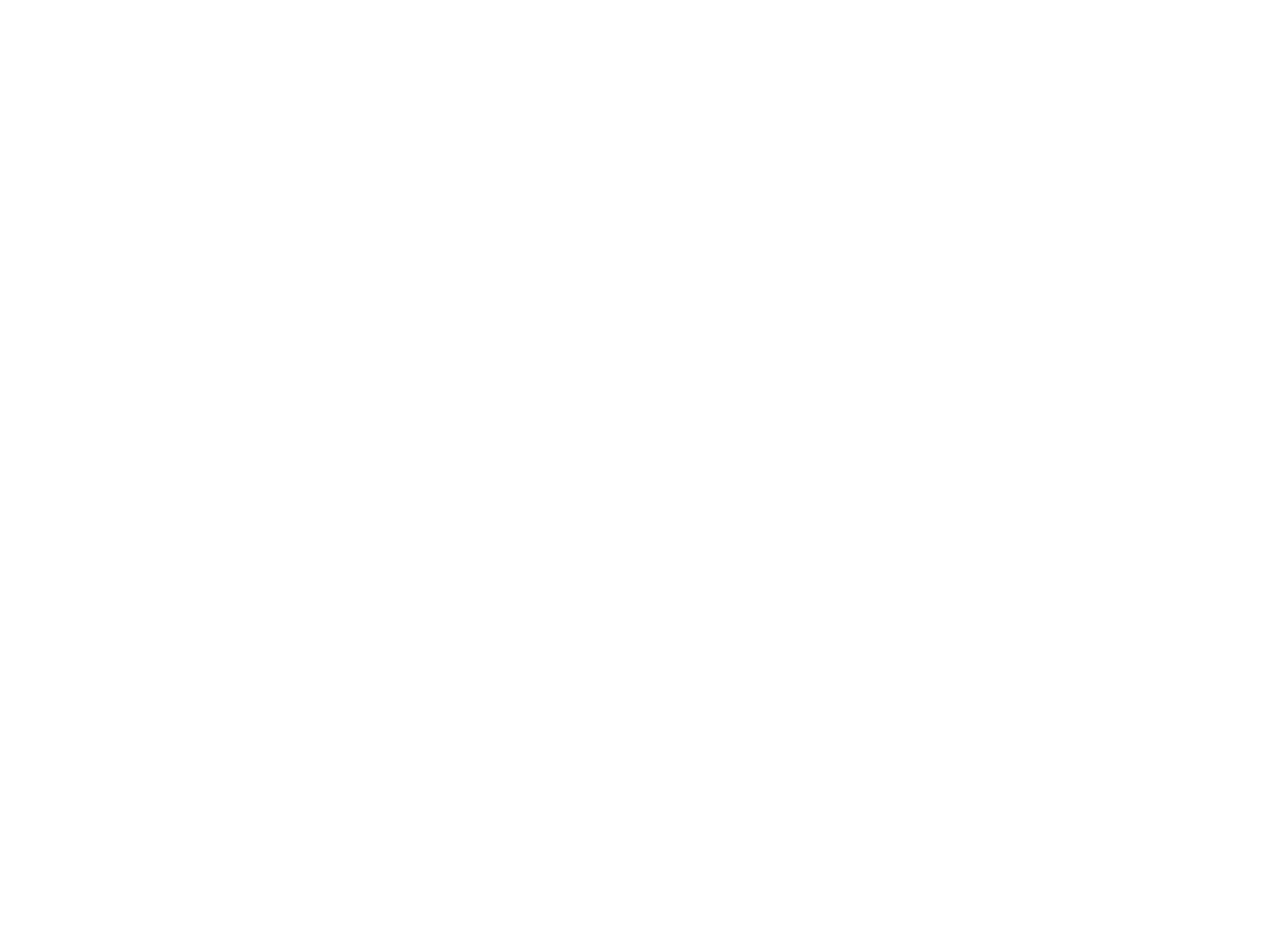
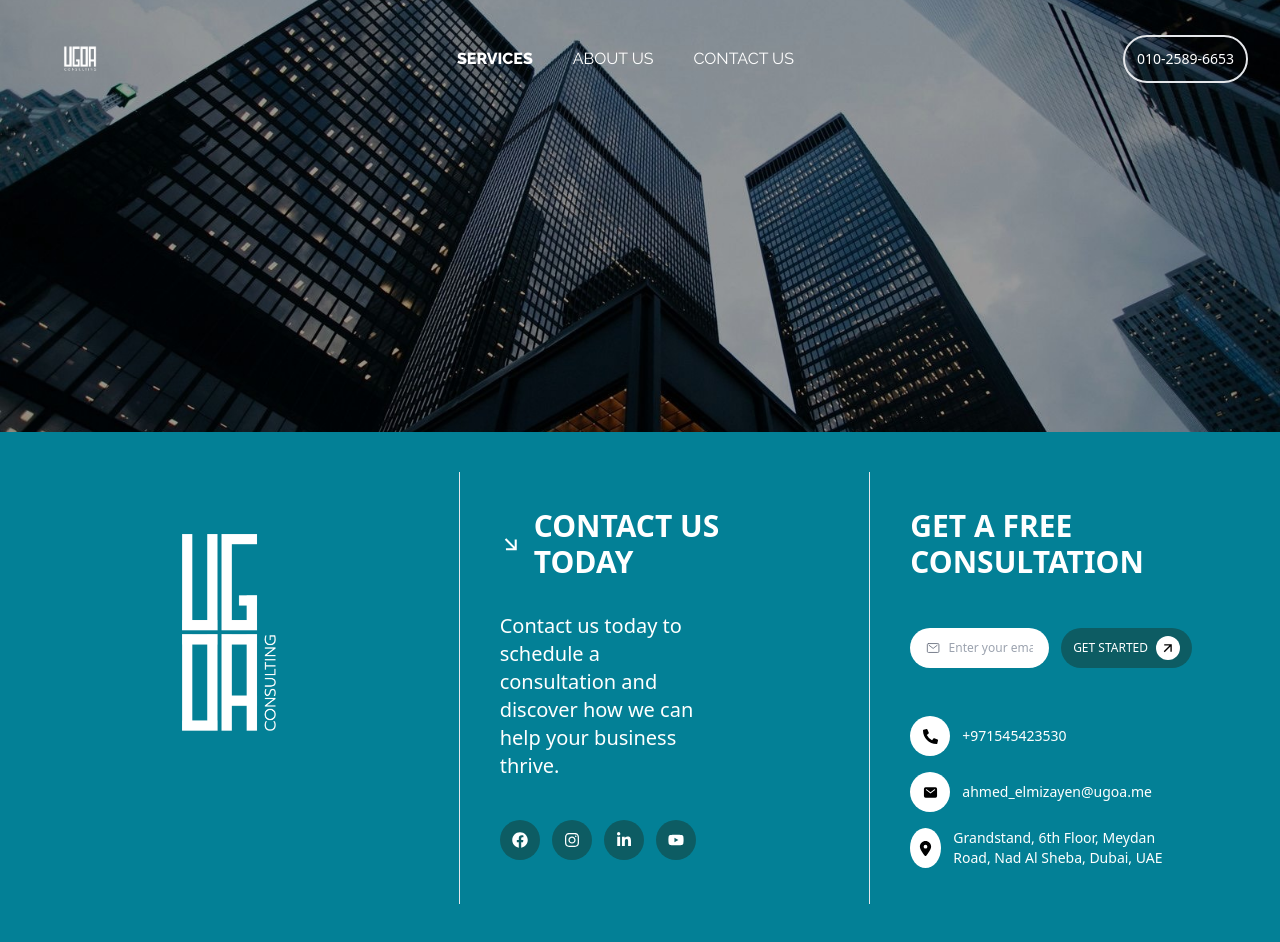
Before and after one commit to Abdelrahmanamrxi/ugoa, a React (Vite) app: page /services in a window 1280 px wide. Before the commit this address had no page. Before the commit the page ends 800 px from the top, so only its background shows below. Built offline with nearby package versions, Linux system fonts and the light colour scheme; a web font is replaced by a local one.

Commit message:
Background Image Applied

```diff
--- a/src/App.jsx
+++ b/src/App.jsx
@@ -3,6 +3,7 @@
 import Layout from './layout/Layout'
 import Home from './components/Home'
 import Contact from './components/Contact'
+import Services from './components/Services'
 import { BrowserRouter,Routes,Route } from 'react-router-dom'
 function App() {
 
@@ -13,6 +14,7 @@
     <Route element={<Layout/>}>
     <Route path="/" element={<Home/>}/>
     <Route path="/contact" element={<Contact/>}/>
+    <Route path="/services" element={<Services/>}/>
 
      </Route>
 
--- /dev/null
+++ b/src/components/Services.jsx
@@ -0,0 +1,11 @@
+import React from 'react'
+
+const Services = () => {
+  return (
+    <div>
+
+    </div>
+  )
+}
+
+export default Services
--- a/src/layout/Header.jsx
+++ b/src/layout/Header.jsx
@@ -2,6 +2,7 @@
 import Navbar from '../components/Navbar'
 import { useLocation } from 'react-router-dom'
 import {motion} from "motion/react"
+import consult from "../assets/consult.jpg"
 
 
 const Header = () => {
@@ -10,6 +11,13 @@
     if(location.pathname==="/contact"){
       return "bg-gradient-primary"
     }
+    if(location.pathname==="/services"){
+      return ""
+    }
+  }
+  function backgroundImageCheck(){
+    if(location.pathname==="/services")
+      return `url(${consult})`
   }
   function renderContent(){
     if(location.pathname==="/contact"){
@@ -32,13 +40,12 @@
            className='lg:w-1/3 md:w-1/2 mt-5  text-offwhite text-opacity-90 font-raleway text-md md:text-lg '>Read our Global Annual Review, meet our Global Leadership Team, discover our approach to corporate sustainability, our commitment to diversity, inclusion, and more.</motion.p>
         </motion.div>
       </div>
-
-
       )
     }
+
   }
   return (
-   <div className={`${backgroundCheck()} text-white md:h-[62vh] lg:h-[54vh] h-[45vh] `}>
+   <div style={{backgroundImage:backgroundImageCheck(), backgroundSize:"cover", backgroundPosition:"center" }} className={`${backgroundCheck()} text-white md:h-[62vh] lg:h-[54vh] h-[45vh] `}>
     <Navbar loc={location.pathname}/>
     {renderContent()}
     </div>
```
Also changed, not shown: src/components/Navbar.jsx (+5 -5 lines), src/assets/consult.jpg (added).
